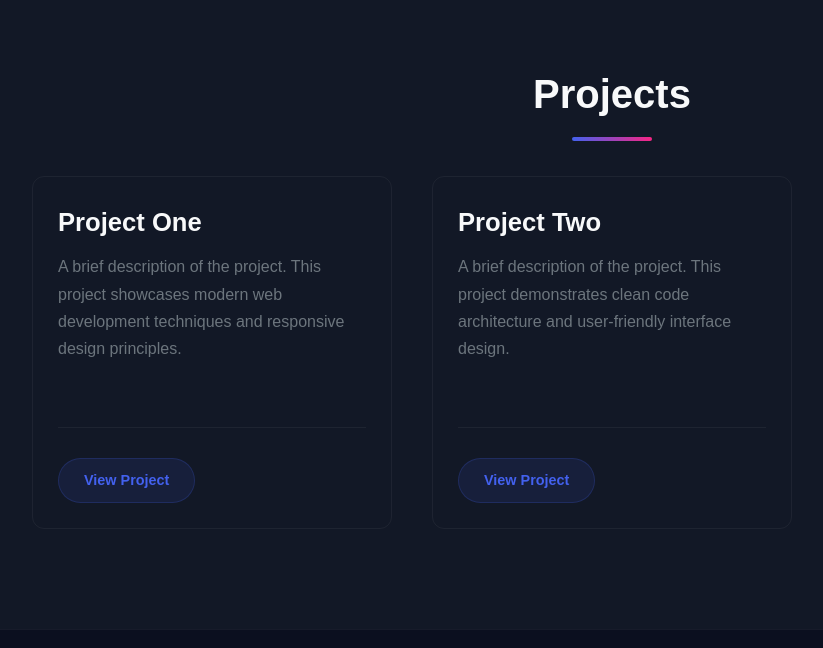
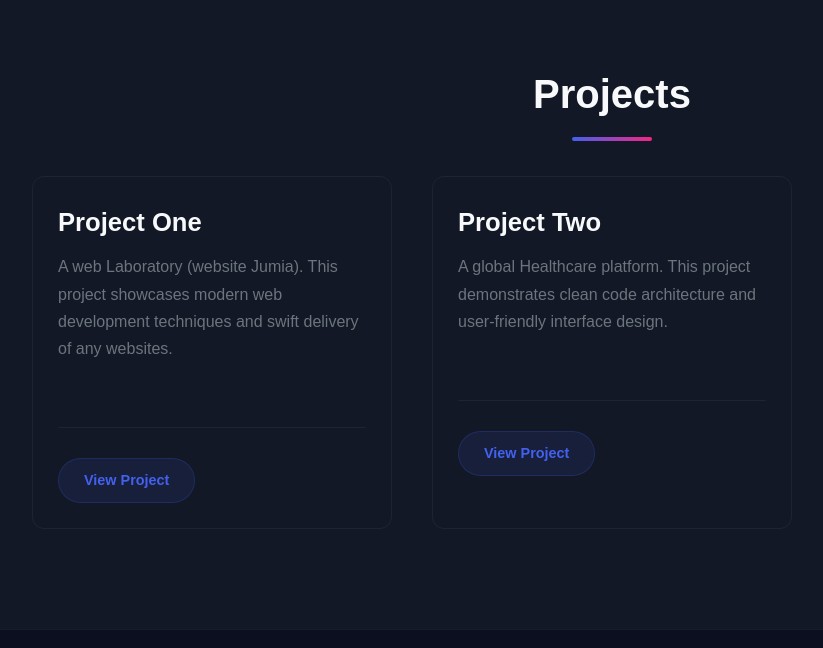
Before and after one commit to israel0333/portfolio, a plain HTML site: page index.html in a window 1280 px wide. Shown: the part 1357-2005 px from the top of the page, without its empty margins (28-851 px from the left). Drawn offline with Linux system fonts and the light colour scheme.

Commit message:
fix github changes root

```diff
--- a/index.html
+++ b/index.html
@@ -457,8 +457,8 @@
             <div class="each-project">
                 <div class="project-header">
                    <div class="project-title">Project One</div>
-                       <div class="project-description">A brief description of the project. This project showcases modern web
-                       development techniques and responsive design principles.</div>
+                       <div class="project-description">A web Laboratory (website Jumia). This project showcases modern web
+                       development techniques and swift delivery of any websites.</div>
                 </div>
                 <div class="divider"></div>
                     <div class="project-footer">
@@ -468,7 +468,7 @@
            <div class="each-project">
                 <div class="project-header">
                    <div class="project-title">Project Two</div>
-                    <div class="project-description">A brief description of the project. This project demonstrates clean code
+                    <div class="project-description">A global Healthcare platform. This project demonstrates clean code
                     architecture and user-friendly interface design.</div>
                 </div>
                 <div class="divider"></div>
```
